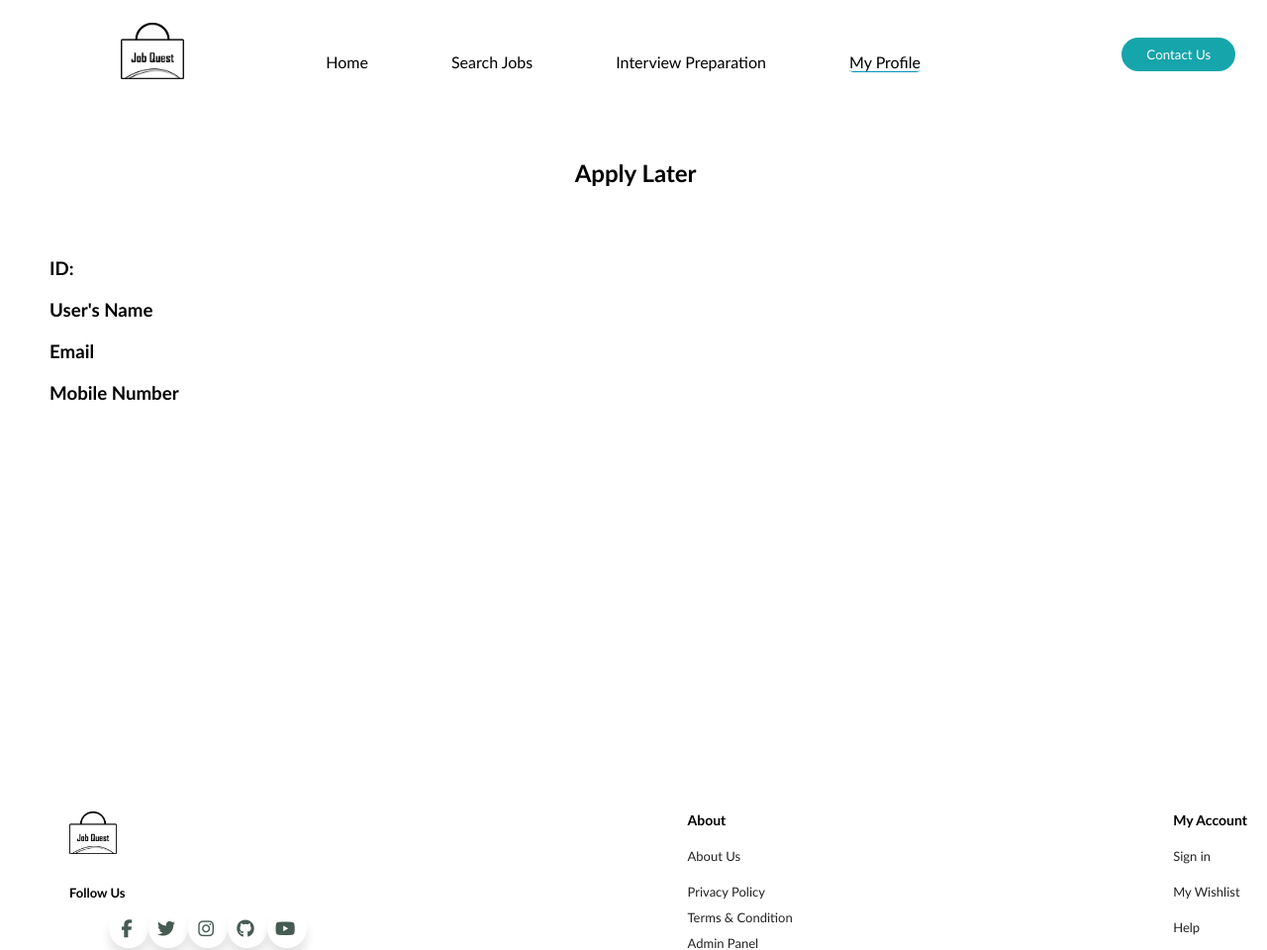
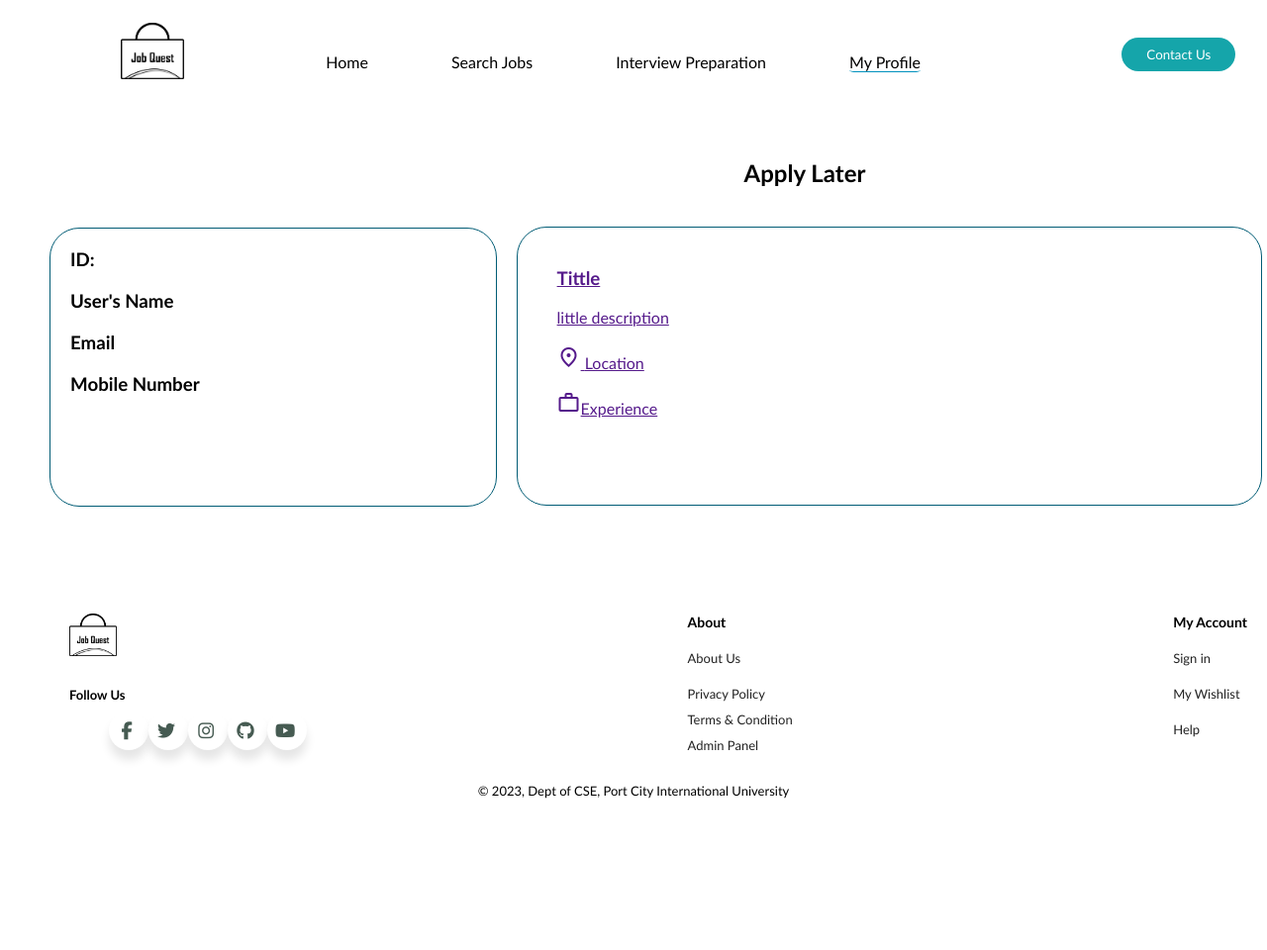
Before and after one commit to Atef-Abrar-Bhuyian/Job-Quest, a PHP site: page /user_profile.html in a window 1280 px wide. Shown: the top 960 px of the page at 99% size. After the commit the page ends 807 px from the top, so only its background shows below. Run offline with PHP 8.4, Linux system fonts and the light colour scheme; some libraries are stand-ins or nearby versions; some web fonts are replaced.

Commit message:
user section done

```diff
--- a/style.css
+++ b/style.css
@@ -806,18 +806,44 @@ display: flex;
 .user-site{
     padding-top: 100px;
     padding-right: 100px;
+    border: 1px solid #015c75;
+    height: 240px;
+    padding: 20px;
+    margin-top: 70px;
+    border-radius: 30px;
+    width: 40%;
 }
 .user-section{
     display: flex;
     width: 80%;
-    height: 500px;
+    height: 300px;
     padding: 50px;
+
+}
+.apply-heading{
+    margin-left: 250px;
 }
 
-.jobs-site{
-    padding-left: 300px;
+
+.bookmark-jobs h3{
+    text-align: center;
+}
+.bookmark-jobs-divs{
+    margin-left: 20px;
+    margin-top: 40px;
+    border:1px solid #015c75;
+    width: 180%;
+    height: 200px;
+    margin-bottom: 40px;
+    padding: 40px;
+    border-radius: 30px;
 }
 
+.bookmark-jobs-text{
+    text-align: center;
+    padding-top: 50px;
+    font-weight: bold;
+}
 
 /* single job page */
 
--- a/user_profile.html
+++ b/user_profile.html
@@ -41,8 +41,22 @@
                 <h3>Mobile Number</h3>
             </div>
             <div class="jobs-site">
-                <h1>Apply Later</h1>
-                <span></span><br>
+                <h1 class="apply-heading">Apply Later</h1>
+                <a href="">
+                    <div class="bookmark-jobs-divs">
+                        <h3>Tittle</h3><br>
+                        <p>little description</p><br>
+                        <span class="material-symbols-outlined">
+                            location_on
+                        </span>
+                        <span>
+                            Location
+                        </span><br>
+                        <br><span class="material-symbols-outlined">
+                            work
+                        </span>Experience
+                    </div>
+                </a>
             </div>
 
         </div>
```
